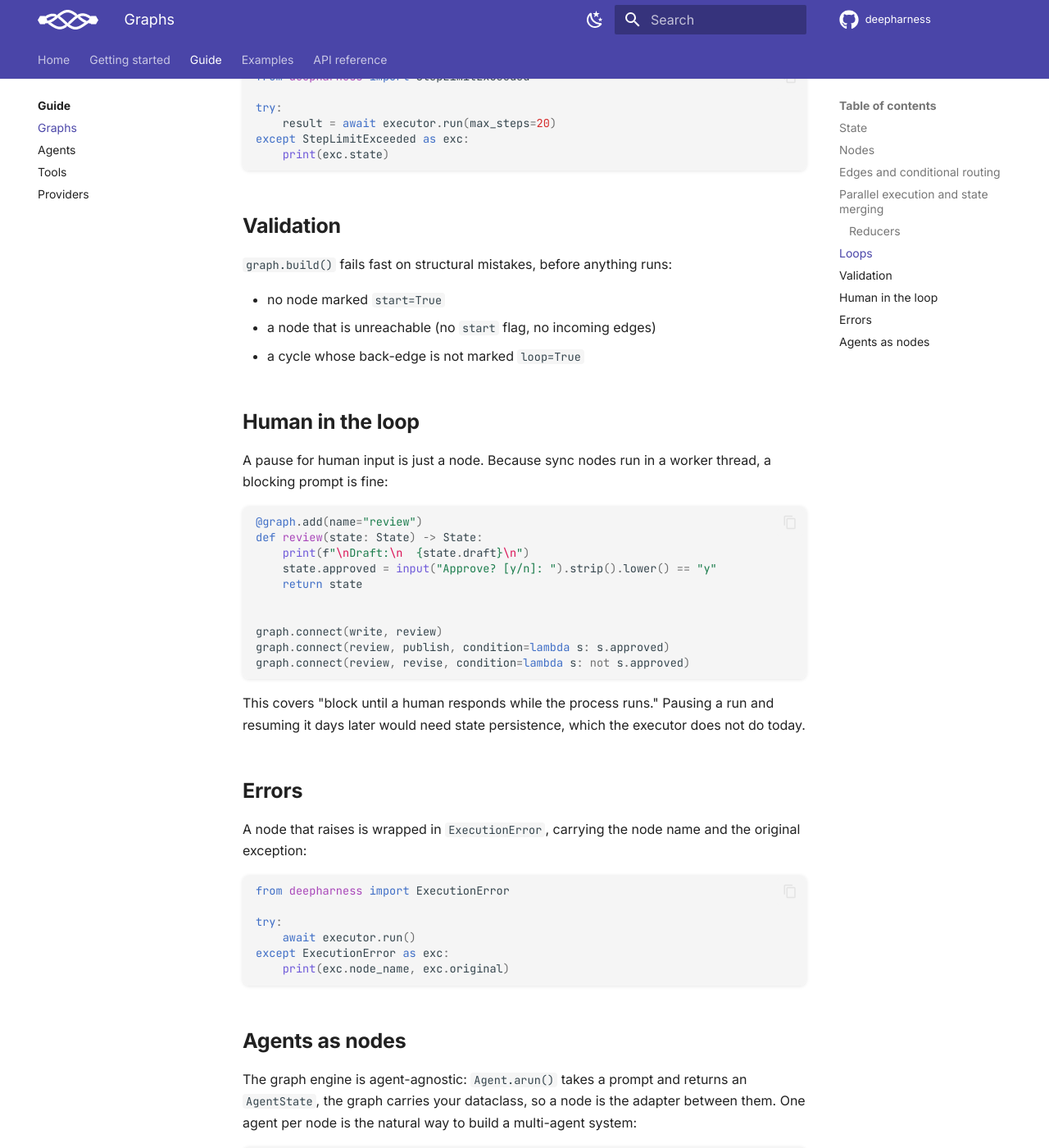
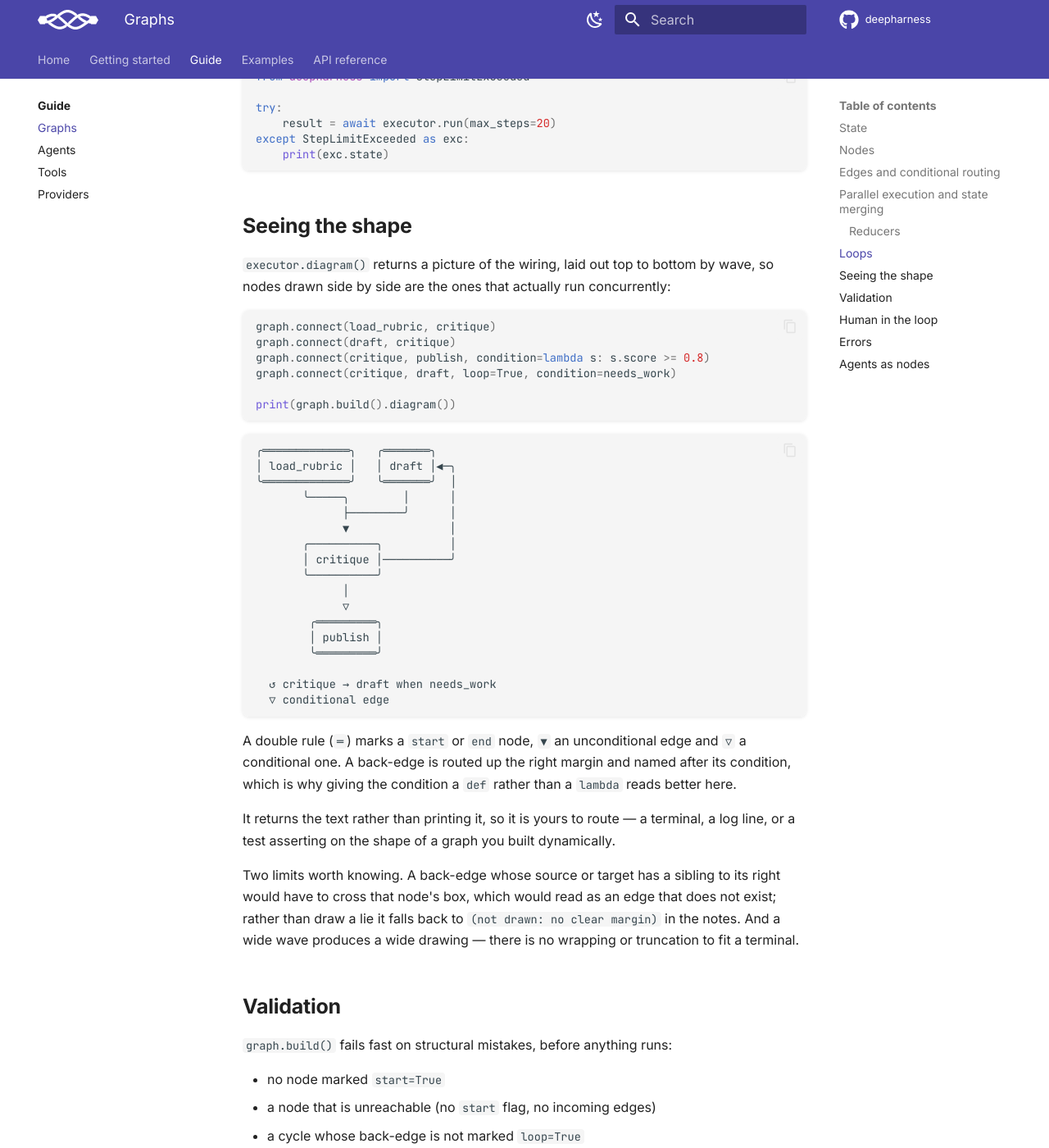
Before and after one commit to sayedshaun/deepharness, an MkDocs documentation site: the page built from docs/guide/graph.md, in a window 1280 px wide and 1400 px high, scrolled down 3169 px. Shown: the whole window at 82% size. Built offline with MkDocs 1.6.1 and Material for MkDocs 9.7.7, drawn with Linux system fonts in a browser that asks for light colours; comment, search, counter and statistics services are not loaded.

Commit message:
docs: document the graph diagram in the guide

````diff
--- a/docs/guide/graph.md
+++ b/docs/guide/graph.md
@@ -133,6 +133,52 @@ except StepLimitExceeded as exc:
     print(exc.state)
 ```
 
+## Seeing the shape
+
+`executor.diagram()` returns a picture of the wiring, laid out top to bottom by wave, so
+nodes drawn side by side are the ones that actually run concurrently:
+
+```python
+graph.connect(load_rubric, critique)
+graph.connect(draft, critique)
+graph.connect(critique, publish, condition=lambda s: s.score >= 0.8)
+graph.connect(critique, draft, loop=True, condition=needs_work)
+
+print(graph.build().diagram())
+```
+
+```text
+╭═════════════╮   ╭═══════╮
+│ load_rubric │   │ draft │◀─╮
+╰═════════════╯   ╰═══════╯  │
+       ╰─────╮        │      │
+             ├────────╯      │
+             ▼               │
+       ╭──────────╮          │
+       │ critique │──────────╯
+       ╰──────────╯
+             │
+             ▽
+        ╭═════════╮
+        │ publish │
+        ╰═════════╯
+
+  ↺ critique → draft when needs_work
+  ▽ conditional edge
+```
+
+A double rule (`═`) marks a `start` or `end` node, `▼` an unconditional edge and `▽` a
+conditional one. A back-edge is routed up the right margin and named after its condition,
+which is why giving the condition a `def` rather than a `lambda` reads better here.
+
+It returns the text rather than printing it, so it is yours to route — a terminal, a log
+line, or a test asserting on the shape of a graph you built dynamically.
+
+Two limits worth knowing. A back-edge whose source or target has a sibling to its right
+would have to cross that node's box, which would read as an edge that does not exist; rather
+than draw a lie it falls back to `(not drawn: no clear margin)` in the notes. And a wide wave
+produces a wide drawing — there is no wrapping or truncation to fit a terminal.
+
 ## Validation
 
 `graph.build()` fails fast on structural mistakes, before anything runs:
````
